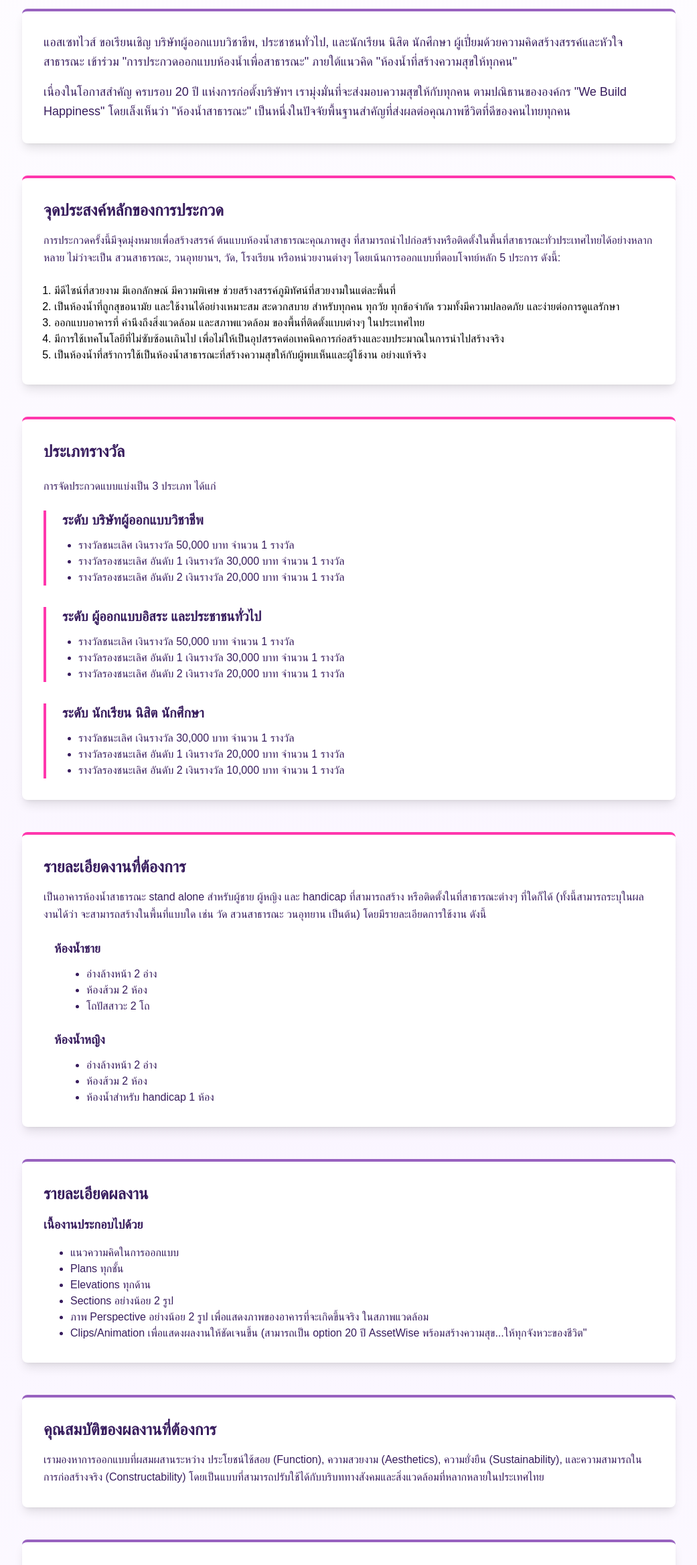
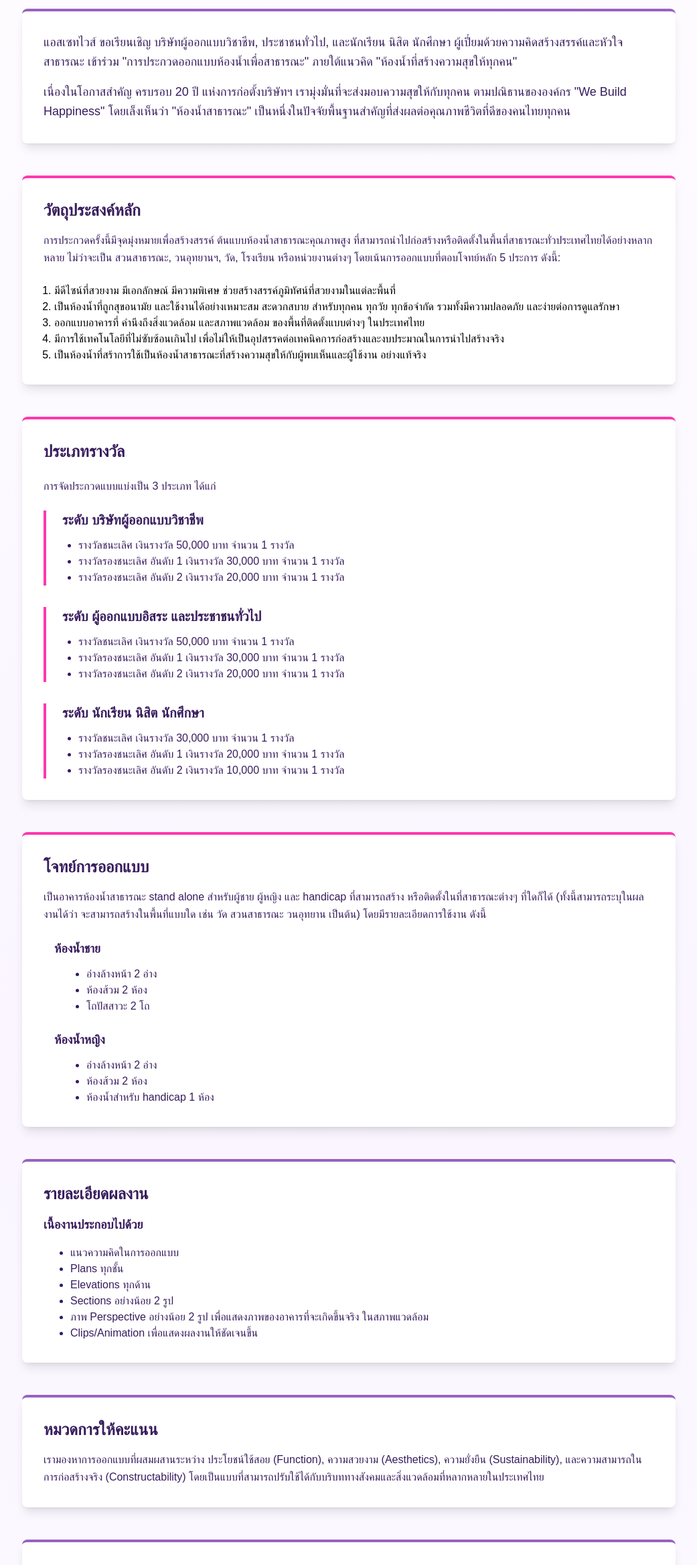
Before and after one commit to kritsadaskt/asww-happy-toilet, a Next.js app: page / in a window 1280 px wide. Shown: the part 878-3214 px from the top of the page at 67% size, without its empty margins (119-1160 px from the left). Built offline with nearby package versions, Linux system fonts and the light colour scheme; a web font is replaced by a local one.

Commit message:
up datee text

```diff
--- a/app/components/DesignChallenge.tsx
+++ b/app/components/DesignChallenge.tsx
@@ -2,7 +2,7 @@ export default function DesignChallenge() {
   return(
     <>
       <section className="mb-8 sm:mb-12 bg-white rounded-lg shadow-lg p-4 sm:p-6 md:p-8 border-t-4" style={{ borderTopColor: '#ff37ad' }}>
-        <h2 className="text-xl sm:text-2xl font-bold mb-3 sm:mb-4" style={{ color: '#371c5d' }}>รายละเอียดงานที่ต้องการ</h2>
+        <h2 className="text-xl sm:text-2xl font-bold mb-3 sm:mb-4" style={{ color: '#371c5d' }}>โจทย์การออกแบบ</h2>
         <p className="text-sm sm:text-base leading-relaxed mb-4 sm:mb-6" style={{ color: '#371c5d' }}>
           เป็นอาคารห้องน้ำสาธารณะ stand alone สำหรับผู้ชาย ผู้หญิง และ handicap ที่สามารถสร้าง หรือติดตั้งในที่สาธารณะต่างๆ ที่ใดก็ได้ (ทั้งนี้สามารถระบุในผลงานได้ว่า จะสามารถสร้างในพื้นที่แบบใด เช่น วัด สวนสาธารณะ วนอุทยาน เป็นต้น) โดยมีรายละเอียดการใช้งาน ดังนี้
         </p>
@@ -41,7 +41,7 @@ export default function DesignChallenge() {
             <li>Elevations ทุกด้าน</li>
             <li>Sections อย่างน้อย 2 รูป</li>
             <li>ภาพ Perspective อย่างน้อย 2 รูป เพื่อแสดงภาพของอาคารที่จะเกิดขึ้นจริง ในสภาพแวดล้อม</li>
-            <li>Clips/Animation เพื่อแสดงผลงานให้ชัดเจนขึ้น (สามารถเป็น option  20 ปี AssetWise พร้อมสร้างความสุข...ให้ทุกจังหวะของชีวิต"</li>
+            <li>Clips/Animation เพื่อแสดงผลงานให้ชัดเจนขึ้น</li>
           </ul>
         </div>
       </section>
--- a/app/components/MainObjective.tsx
+++ b/app/components/MainObjective.tsx
@@ -1,7 +1,7 @@
 export default function MainObjective() {
   return(
     <section className="mb-8 sm:mb-12 bg-white rounded-lg shadow-lg p-4 sm:p-6 md:p-8 border-t-4" style={{ borderTopColor: '#ff37ad' }}>
-      <h2 className="text-xl sm:text-2xl font-bold mb-3 sm:mb-4" style={{ color: '#371c5d' }}>จุดประสงค์หลักของการประกวด</h2>
+      <h2 className="text-xl sm:text-2xl font-bold mb-3 sm:mb-4" style={{ color: '#371c5d' }}>วัตถุประสงค์หลัก</h2>
       <p className="text-sm sm:text-base leading-relaxed mb-4 sm:mb-6" style={{ color: '#371c5d' }}>
         การประกวดครั้งนี้มีจุดมุ่งหมายเพื่อสร้างสรรค์ ต้นแบบห้องน้ำสาธารณะคุณภาพสูง ที่สามารถนำไปก่อสร้างหรือติดตั้งในพื้นที่สาธารณะทั่วประเทศไทยได้อย่างหลากหลาย ไม่ว่าจะเป็น สวนสาธารณะ, วนอุทยานฯ, วัด, โรงเรียน หรือหน่วยงานต่างๆ โดยเน้นการออกแบบที่ตอบโจทย์หลัก 5 ประการ ดังนี้:
       </p>
--- a/app/components/ScoringCategory.tsx
+++ b/app/components/ScoringCategory.tsx
@@ -1,7 +1,7 @@
 export default function ScoringCategory() {
   return(
     <section className="mb-8 sm:mb-12 bg-white rounded-lg shadow-lg p-4 sm:p-6 md:p-8 border-t-4" style={{ borderTopColor: '#9862bf' }}>
-      <h2 className="text-xl sm:text-2xl font-bold mb-3 sm:mb-4" style={{ color: '#371c5d' }}>คุณสมบัติของผลงานที่ต้องการ</h2>
+      <h2 className="text-xl sm:text-2xl font-bold mb-3 sm:mb-4" style={{ color: '#371c5d' }}>หมวดการให้คะแนน</h2>
       <p className="text-sm sm:text-base leading-relaxed" style={{ color: '#371c5d' }}>
         เรามองหาการออกแบบที่ผสมผสานระหว่าง ประโยชน์ใช้สอย (Function), ความสวยงาม (Aesthetics), ความยั่งยืน (Sustainability), และความสามารถในการก่อสร้างจริง (Constructability) โดยเป็นแบบที่สามารถปรับใช้ได้กับบริบททางสังคมและสิ่งแวดล้อมที่หลากหลายในประเทศไทย
       </p>
```
